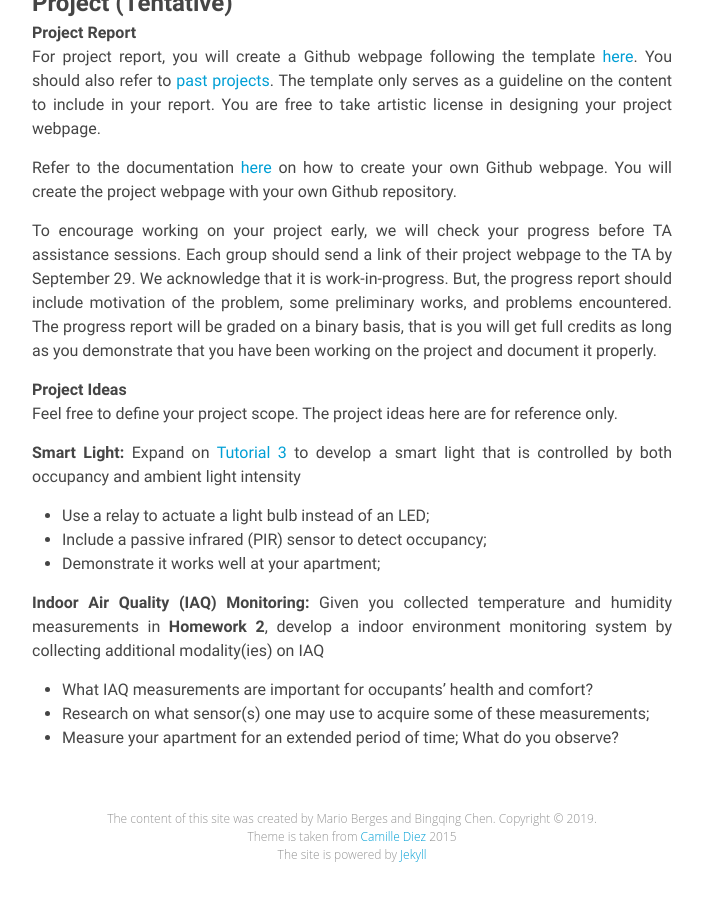
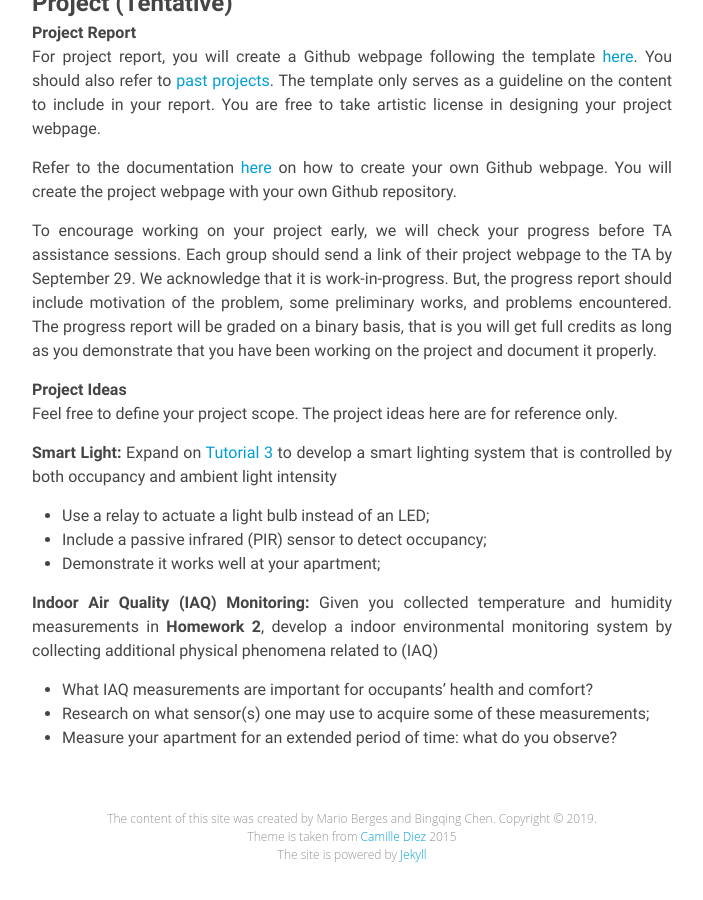
Before and after one commit to INFERLab/12740, a Jekyll site: the page built from logisticis.md, in a window 1280 px wide and 900 px high, scrolled down 1085 px. Shown: the whole window, without its empty margins (288-991 px from the left). Built offline with Jekyll 4.4.1, drawn with Linux system fonts in a browser that asks for light colours; nearby versions of some CDN libraries; library files that are not in the unit come from our copies; some of the changed text lies outside the part shown.

Commit message:
Fixed some things

```diff
--- a/logisticis.md
+++ b/logisticis.md
@@ -52,13 +52,13 @@ To encourage working on your project early, we will check your progress before T
 #### Project Ideas
 Feel free to define your project scope. The project ideas here are for reference only.
 
-**Smart Light:** Expand on [Tutorial 3](/12740/tutorials/adc.html) to develop a smart light that is controlled by both occupancy and ambient light intensity
+**Smart Light:** Expand on [Tutorial 3](/12740/tutorials/adc.html) to develop a smart lighting system that is controlled by both occupancy and ambient light intensity
  - Use a relay to actuate a light bulb instead of an LED;
  - Include a passive infrared (PIR) sensor to detect occupancy;
  - Demonstrate it works well at your apartment;
 
-**Indoor Air Quality (IAQ) Monitoring:** Given you collected temperature and humidity measurements in **Homework 2**, develop a indoor environment monitoring system by collecting additional modality(ies) on IAQ
+**Indoor Air Quality (IAQ) Monitoring:** Given you collected temperature and humidity measurements in **Homework 2**, develop a indoor environmental monitoring system by collecting additional physical phenomena related to (IAQ)
 
 - What IAQ measurements are important for occupants' health and comfort?
 - Research on what sensor(s) one may use to acquire some of these measurements;
-- Measure your apartment for an extended period of time; What do you observe?
+- Measure your apartment for an extended period of time: what do you observe?
```
Also changed, not shown: other parts of logisticis.md (+3 -3 lines).
